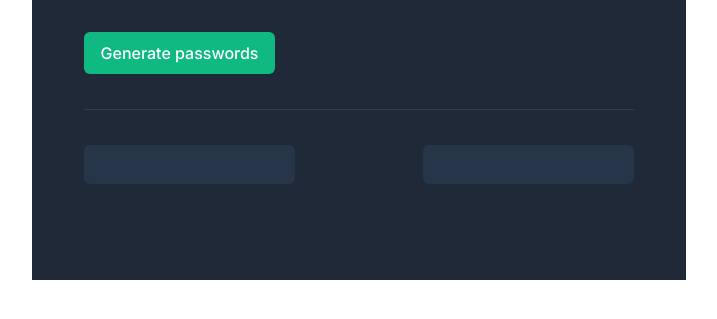
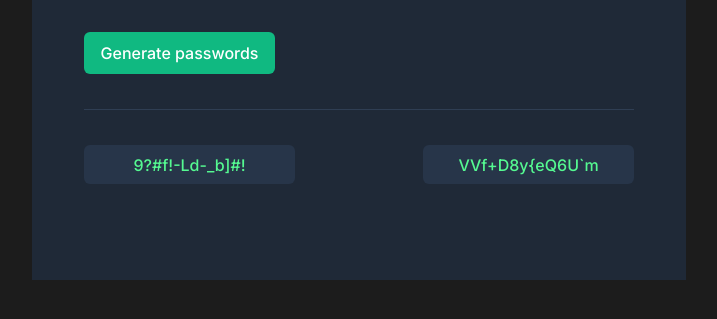
Before and after one commit to WalterWendji/Password_Generator, a plain HTML site: page index.html in a window 1280 px wide. Both pictures are taken after a click on the button "Generate passwords". Shown: the part 387-706 px from the top of the page, without its empty margins (281-998 px from the left). Drawn offline with Linux system fonts and the light colour scheme.

Commit message:
logic updated

```diff
--- a/index.html
+++ b/index.html
@@ -19,14 +19,15 @@
                     <h2>Generate a <span>random password</span></h2>
                     <p>Never use an insecure password again.</p>
                 </div>
-                <button>Generate passwords</button>
+                <button id="genPasswd-el">Generate passwords</button>
             </div>
             <div class="password-block">
-                <div class="password"></div>
-                <div class="password"></div>
+                <div id="firstPasswd-el" class="password"></div>
+                <div id="secondPasswd-el" class="password"></div>
             </div>
 
         </div>
+        <script src="./index.js"></script>
     </body>
 
 </html>
--- /dev/null
+++ b/index.js
@@ -0,0 +1,22 @@
+const characters = ["A", "B", "C", "D", "E", "F", "G", "H", "I", "J", "K", "L", "M", "N", "O", "P", "Q", "R", "S", "T", "U", "V", "W", "X", "Y", "Z", "a", "b", "c", "d", "e", "f", "g", "h", "i", "j", "k", "l", "m", "n", "o", "p", "q", "r", "s", "t", "u", "v", "w", "x", "y", "z", "0", "1", "2", "3", "4", "5", "6", "7", "8", "9", "~", "`", "!", "@", "#", "$", "%", "^", "&", "*", "(", ")", "_", "-", "+", "=", "{", "[", "}", "]", ",", "|", ":", ";", "<", ">", ".", "?",
+    "/"]
+
+let genPasswdEl = document.getElementById("genPasswd-el")
+let firstPasswdEl = document.getElementById("firstPasswd-el")
+let secondPasswdEl = document.getElementById("secondPasswd-el")
+
+genPasswdEl.addEventListener("click", function () {
+    firstPasswdEl.textContent = generatePassword()
+    secondPasswdEl.textContent = generatePassword()
+
+});
+
+
+function generatePassword() {
+    let password = ""
+    for (let i = 0; i < 14; i++) {
+        let randomCharacter = Math.floor(Math.random() * characters.length)
+        password += characters[randomCharacter]
+    }
+    return password
+}
--- a/style.css
+++ b/style.css
@@ -4,6 +4,7 @@ body {
     justify-content: center;
     align-items: center;
     color: white;
+    background-color: #1C1C1C;
 
 }
 
@@ -84,5 +85,8 @@ button {
     color: #55F991;
     text-align: center;
     font-size: 16px;
+    display: flex;
+    justify-content: center;
+    align-items: center;
 
 }
```
